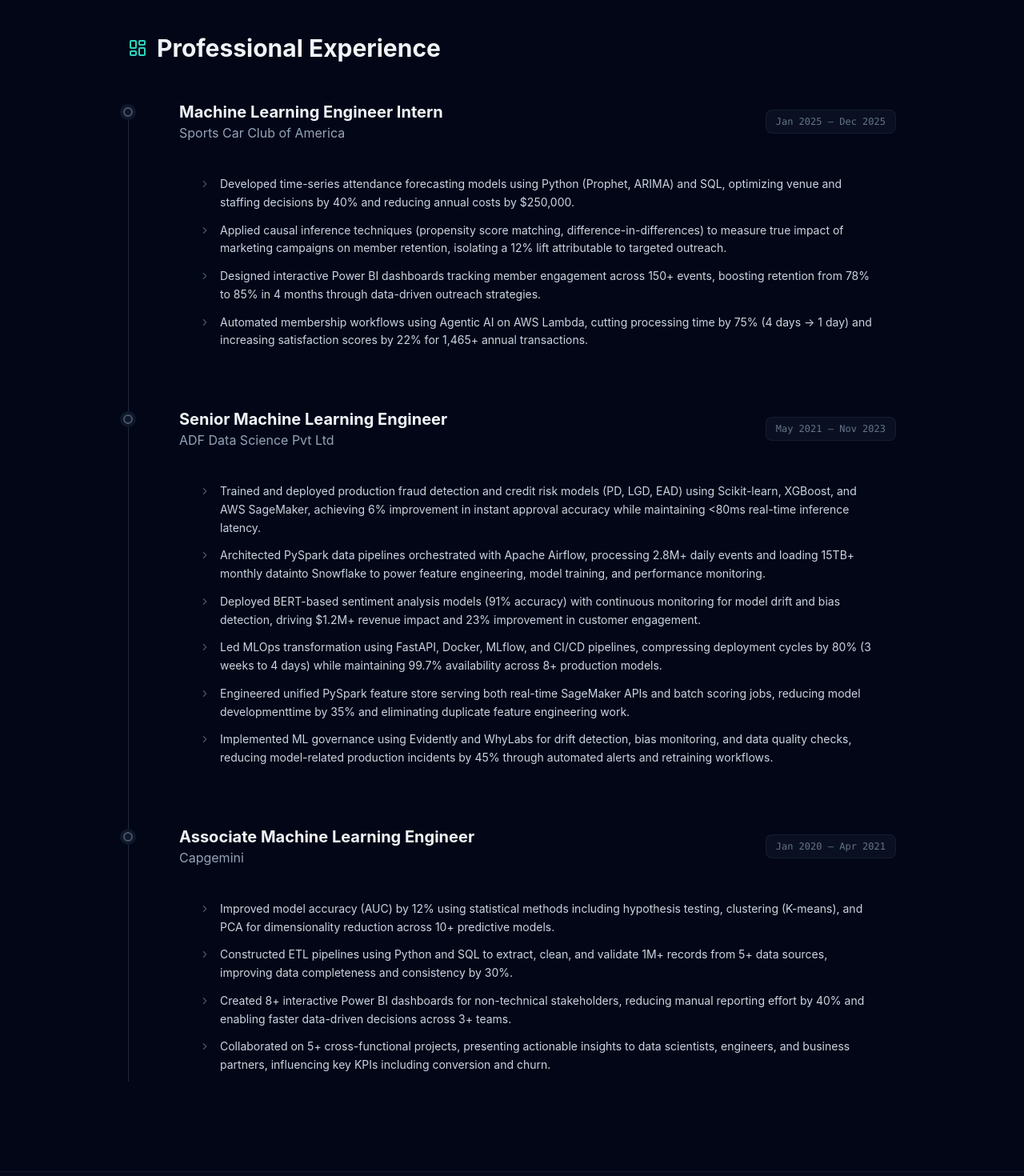
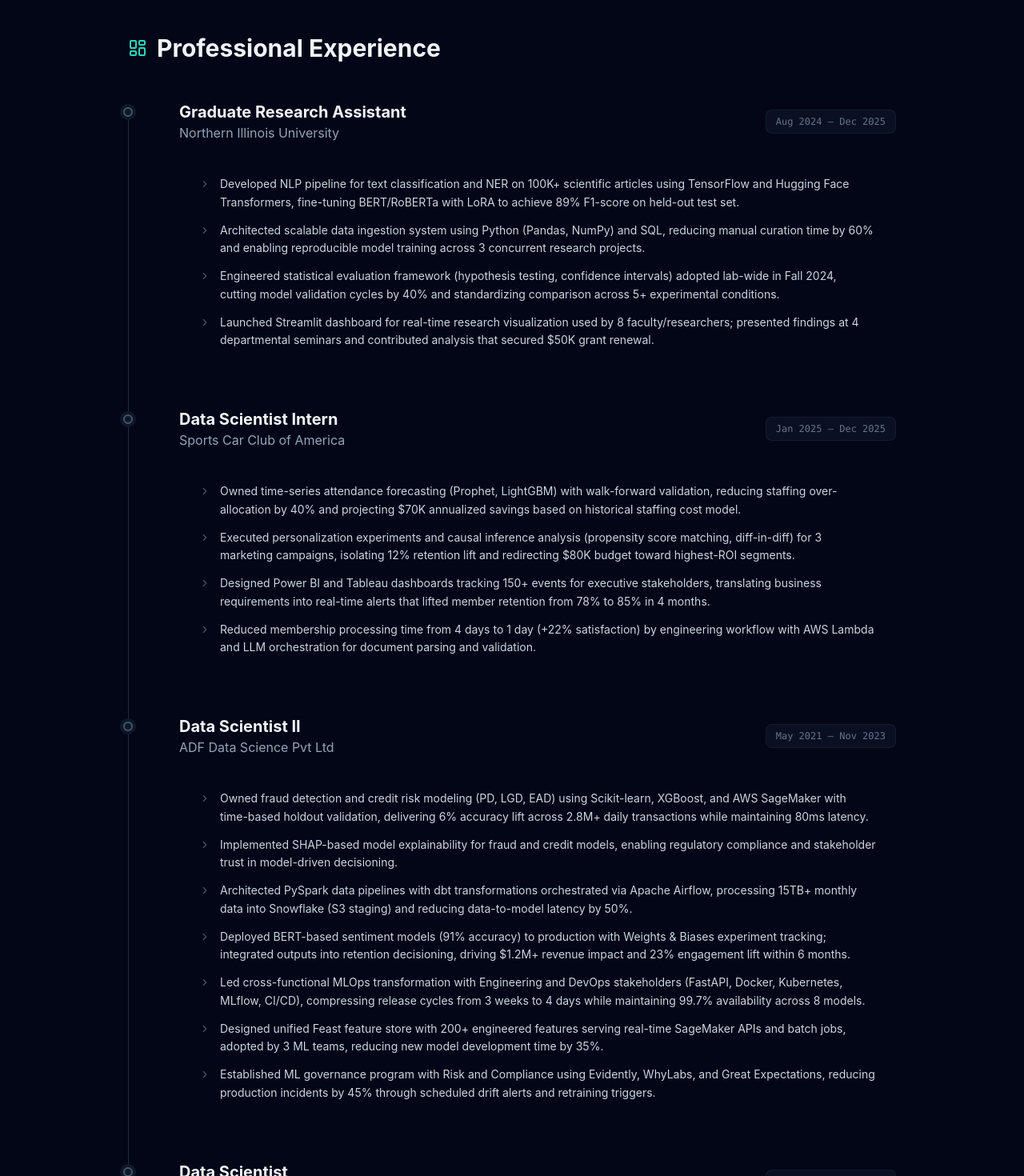
Before and after one commit to Sandetej/SANDEEPTEJA-PORTFOLIO, a React (Vite) app: page / in a window 1280 px wide. Shown: the part 5280-6750 px from the top of the page at 80% size. Built offline with nearby package versions, Linux system fonts and the light colour scheme.

Commit message:
Revise experience roles and educational GPA
Updated experience roles and descriptions for various positions, enhancing clarity and detail. Adjusted GPA for educational qualifications.

```diff
--- a/constants.ts
+++ b/constants.ts
@@ -40,38 +40,49 @@
   ] as SkillCategory[],
   experience: [
     {
+      company: "Northern Illinois University",
+      role: "Graduate Research Assistant",
+      period: "Aug 2024 – Dec  2025",
+      description: [
+        "Developed NLP pipeline for text classification and NER on 100K+ scientific articles using TensorFlow and Hugging Face Transformers, fine-tuning BERT/RoBERTa with LoRA to achieve 89% F1-score on held-out test set.",
+        "Architected scalable data ingestion system using Python (Pandas, NumPy) and SQL, reducing manual curation time by 60% and enabling reproducible model training across 3 concurrent research projects.",
+        "Engineered statistical evaluation framework (hypothesis testing, confidence intervals) adopted lab-wide in Fall 2024, cutting model validation cycles by 40% and standardizing comparison across 5+ experimental conditions.",
+        "Launched Streamlit dashboard for real-time research visualization used by 8 faculty/researchers; presented findings at 4 departmental seminars and contributed analysis that secured $50K grant renewal."
+      ]
+    },
+    {
       company: "Sports Car Club of America",
-      role: "Machine Learning Engineer Intern",
+      role: "Data Scientist Intern",
       period: "Jan 2025 – Dec  2025",
       description: [
-        "Developed time-series attendance forecasting models using Python (Prophet, ARIMA) and SQL, optimizing venue and staffing decisions by 40% and reducing annual costs by $250,000.",
-        "Applied causal inference techniques (propensity score matching, difference-in-differences) to measure true impact of marketing campaigns on member retention, isolating a 12% lift attributable to targeted outreach.",
-        "Designed interactive Power BI dashboards tracking member engagement across 150+ events, boosting retention from 78% to 85% in 4 months through data-driven outreach strategies.",
-        "Automated membership workflows using Agentic AI on AWS Lambda, cutting processing time by 75% (4 days → 1 day) and increasing satisfaction scores by 22% for 1,465+ annual transactions."
+        "Owned time-series attendance forecasting (Prophet, LightGBM) with walk-forward validation, reducing staffing over-allocation by 40% and projecting $70K annualized savings based on historical staffing cost model.",
+        "Executed personalization experiments and causal inference analysis (propensity score matching, diff-in-diff) for 3 marketing campaigns, isolating 12% retention lift and redirecting $80K budget toward highest-ROI segments.",
+        "Designed Power BI and Tableau dashboards tracking 150+ events for executive stakeholders, translating business requirements into real-time alerts that lifted member retention from 78% to 85% in 4 months.",
+        "Reduced membership processing time from 4 days to 1 day (+22% satisfaction) by engineering workflow with AWS Lambda and LLM orchestration for document parsing and validation."
       ]
     },
     {
       company: "ADF Data Science Pvt Ltd",
-      role: "Senior Machine Learning Engineer",
+      role: "Data Scientist II",
       period: "May 2021 – Nov 2023",
       description: [
-        "Trained and deployed production fraud detection and credit risk models (PD, LGD, EAD) using Scikit-learn, XGBoost, and AWS SageMaker, achieving 6% improvement in instant approval accuracy while maintaining <80ms real-time inference latency.",
-        "Architected PySpark data pipelines orchestrated with Apache Airflow, processing 2.8M+ daily events and loading 15TB+ monthly datainto Snowflake to power feature engineering, model training, and performance monitoring.",
-        "Deployed BERT-based sentiment analysis models (91% accuracy) with continuous monitoring for model drift and bias detection, driving $1.2M+ revenue impact and 23% improvement in customer engagement.",
-        "Led MLOps transformation using FastAPI, Docker, MLflow, and CI/CD pipelines, compressing deployment cycles by 80% (3 weeks to 4 days) while maintaining 99.7% availability across 8+ production models.",
-        "Engineered unified PySpark feature store serving both real-time SageMaker APIs and batch scoring jobs, reducing model developmenttime by 35% and eliminating duplicate feature engineering work.",
-        "Implemented ML governance using Evidently and WhyLabs for drift detection, bias monitoring, and data quality checks, reducing model-related production incidents by 45% through automated alerts and retraining workflows."
+        "Owned fraud detection and credit risk modeling (PD, LGD, EAD) using Scikit-learn, XGBoost, and AWS SageMaker with time-based holdout validation, delivering 6% accuracy lift across 2.8M+ daily transactions while maintaining 80ms latency.",
+        "Implemented SHAP-based model explainability for fraud and credit models, enabling regulatory compliance and stakeholder trust in model-driven decisioning.",
+        "Architected PySpark data pipelines with dbt transformations orchestrated via Apache Airflow, processing 15TB+ monthly data into Snowflake (S3 staging) and reducing data-to-model latency by 50%.",
+        "Deployed BERT-based sentiment models (91% accuracy) to production with Weights & Biases experiment tracking; integrated outputs into retention decisioning, driving $1.2M+ revenue impact and 23% engagement lift within 6 months.",
+        "Led cross-functional MLOps transformation with Engineering and DevOps stakeholders (FastAPI, Docker, Kubernetes, MLflow, CI/CD), compressing release cycles from 3 weeks to 4 days while maintaining 99.7% availability across 8 models.",
+        "Designed unified Feast feature store with 200+ engineered features serving real-time SageMaker APIs and batch jobs, adopted by 3 ML teams, reducing new model development time by 35%.",
+        "Established ML governance program with Risk and Compliance using Evidently, WhyLabs, and Great Expectations, reducing production incidents by 45% through scheduled drift alerts and retraining triggers."
       ]
     },
     {
       company: "Capgemini",
-      role: "Associate Machine Learning Engineer ",
+      role: "Data Scientist",
       period: "Jan 2020 – Apr 2021",
       description: [
-        "Improved model accuracy (AUC) by 12% using statistical methods including hypothesis testing, clustering (K-means), and PCA for dimensionality reduction across 10+ predictive models.",
-        "Constructed ETL pipelines using Python and SQL to extract, clean, and validate 1M+ records from 5+ data sources, improving data completeness and consistency by 30%.",
-        "Created 8+ interactive Power BI dashboards for non-technical stakeholders, reducing manual reporting effort by 40% and enabling faster data-driven decisions across 3+ teams.",
-        "Collaborated on 5+ cross-functional projects, presenting actionable insights to data scientists, engineers, and business partners, influencing key KPIs including conversion and churn."
+        "Delivered 12% AUC improvement across 10+ predictive models (churn, segmentation, propensity) for 3 enterprise clients using hypothesis testing, K-means clustering, and PCA, deployed on Azure ML within 6-month engagement cycles.",
+        "Architected modular ETL pipelines processing 1M+ records from MySQL/MongoDB sources with programmatic data validation, eliminating 30% data quality issues and cutting downstream reporting prep time by 40%.",
+        "Managed Power BI dashboard suite (8+ dashboards) for cross-functional stakeholders, directly influencing customer conversion and churn reduction KPIs across 3 business units.",
         ]
     }
   ] as Experience[],
@@ -145,8 +156,8 @@
       university: "Northern Illinois University",
       degree: "Master of Science (MS) in Computer Science (Data Science)",
       location: "DeKalb, Illinois",
-      gpa: "3.72",
-      period: "Jan 2024 – Dec 2025 (Expected)"
+      gpa: "3.73",
+      period: "Jan 2024 – Dec 2025"
     },
     {
       university: "Sathyabama Institute of Science and Technology",
```
